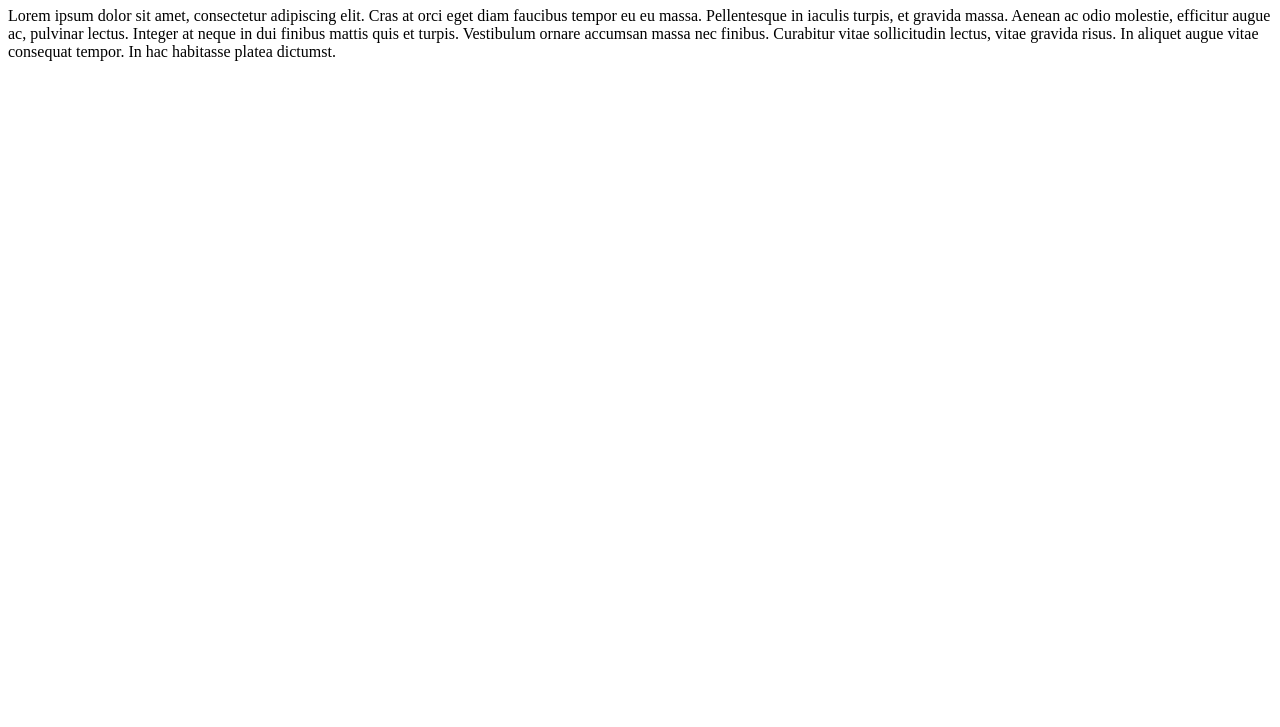
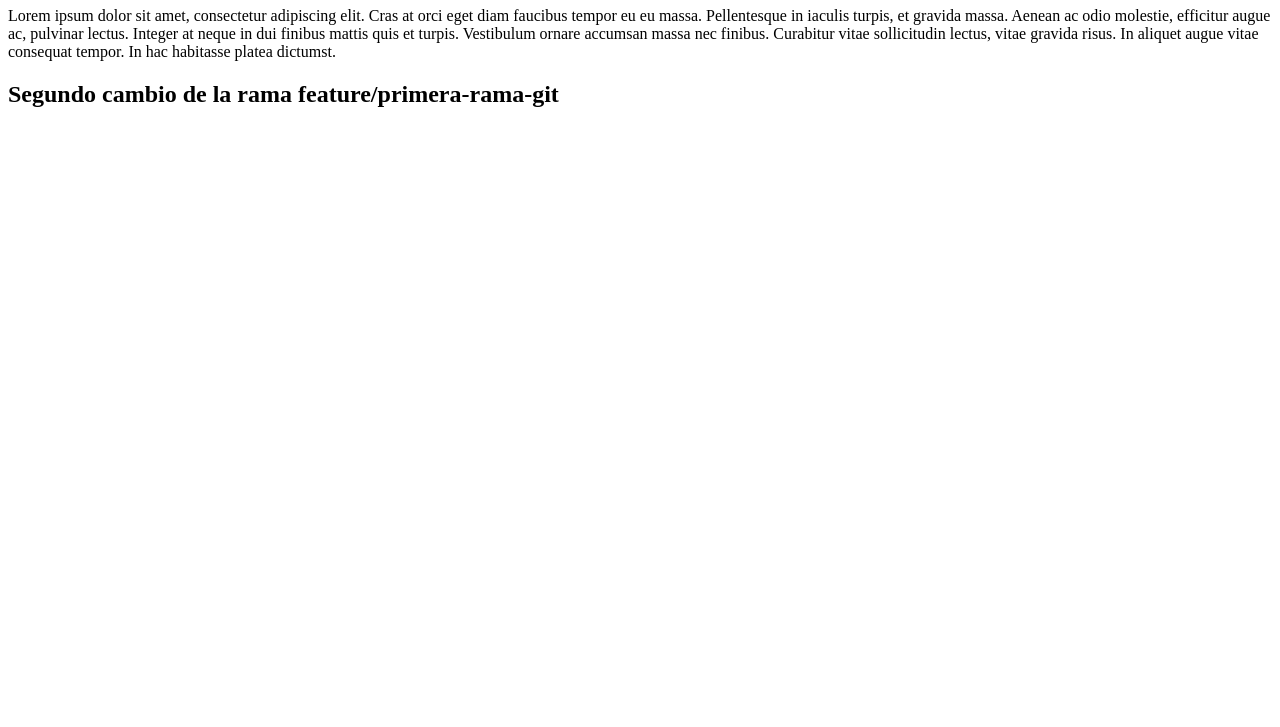
Before and after one commit to elenahernanz/ehernanz_repo, a plain HTML site: page index.html in a window 1280 px wide. Shown: the part 73-800 px from the top of the page. Drawn offline with Linux system fonts and the light colour scheme.

Commit message:
Segundo cambio de la rama feature/primera-rama-git

```diff
--- a/index.html
+++ b/index.html
@@ -9,5 +9,6 @@
 <body>
     <h1>Inicio de la página personal de Elena</h1>
     <p>Lorem ipsum dolor sit amet, consectetur adipiscing elit. Cras at orci eget diam faucibus tempor eu eu massa. Pellentesque in iaculis turpis, et gravida massa. Aenean ac odio molestie, efficitur augue ac, pulvinar lectus. Integer at neque in dui finibus mattis quis et turpis. Vestibulum ornare accumsan massa nec finibus. Curabitur vitae sollicitudin lectus, vitae gravida risus. In aliquet augue vitae consequat tempor. In hac habitasse platea dictumst.</p>
+    <h2>Segundo cambio de la rama feature/primera-rama-git</h2>
 </body>
 </html>
```
